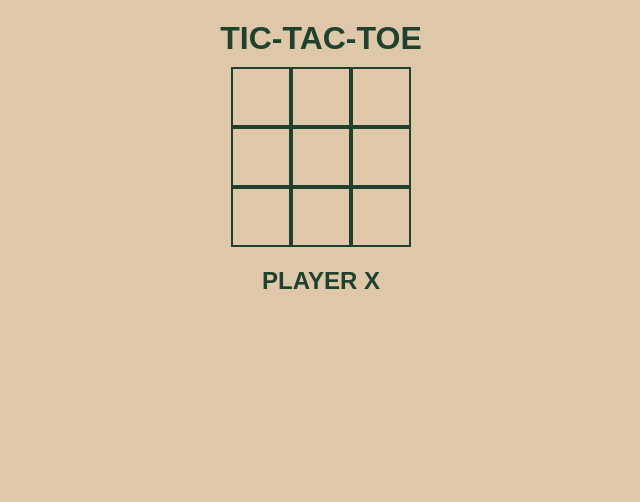
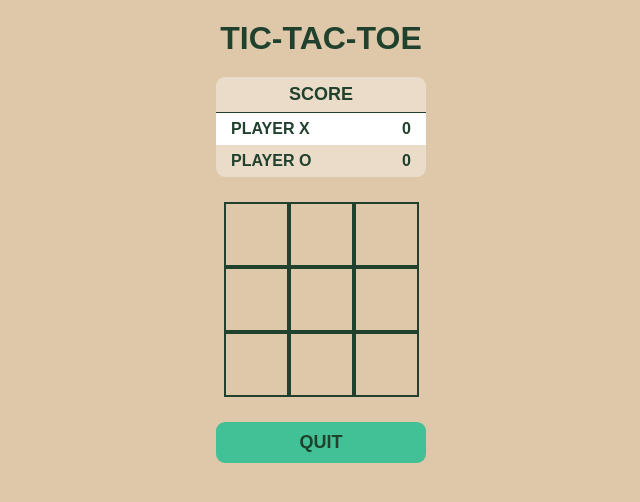
Before and after one commit to cesargodoi/tic-tac-toe, a Vue app: page / in a window 1280 px wide. Both pictures are taken after a click on the button "START GAME". Shown: the top 502 px of the page, without its empty margins (319-959 px from the left). Built offline with nearby package versions, Linux system fonts and the light colour scheme.

Commit message:
Scoreboard and GameControls components

```diff
--- a/src/App.vue
+++ b/src/App.vue
@@ -3,6 +3,15 @@
   <h1>Tic-Tac-Toe</h1>
   <!-- get players -->
   <get-players v-if="step === 'start'" @setPlayers="setPlayers" />
+  <!-- scoreboard -->
+  <scoreboard
+    v-if="step === 'game' || step === 'whoWon'"
+    :player="player"
+    :playerX="playerX"
+    :playerO="playerO"
+    :playerXWins="playerXWins"
+    :playerOWins="playerOWins"
+  />
   <!-- game  -->
   <game-grid
     v-if="step === 'game' || step === 'whoWon'"
@@ -12,8 +21,6 @@
     :reset="reset"
     @setItem="setItem"
   />
-  <!-- who plays -->
-  <h2 v-if="step === 'game'">{{ player === "X" ? playerX : playerO }}</h2>
   <!-- who won -->
   <div v-if="step === 'whoWon'" class="who-won">
     <h1 v-if="winner !== 'draw'">
@@ -21,9 +28,9 @@
       wins!
     </h1>
     <h1 v-else>It's a draw!</h1>
-    <button class="btn" @click="restart">restart</button>
-    <button class="btn" @click="quit">quit</button>
   </div>
+  <!-- game controls -->
+  <game-controls :step="step" @start="start" @quit="quit" />
 </template>
 
 <script>
@@ -51,6 +58,8 @@ export default {
       playerOShots: [],
       shots: 0,
       winner: null,
+      playerXWins: 0,
+      playerOWins: 0,
       winSeq: [],
       reset: false,
     };
@@ -100,13 +109,20 @@ export default {
           }
         }
         if (tryToMatch.length === 3) {
-          this.winner = this.player === "X" ? this.playerX : this.playerO;
+          if (this.player === "X") {
+            this.winner = this.playerX;
+            this.playerXWins++;
+          } else {
+            this.winner = this.playerO;
+            this.playerOWins++;
+          }
+
           this.winSeq = sequence;
           break;
         }
       }
     },
-    restart() {
+    start() {
       this.winner = null;
       this.winSeq = [];
       this.playerXShots = [];
@@ -122,6 +138,8 @@ export default {
       this.playerO = "";
       this.playerXShots = [];
       this.playerOShots = [];
+      this.playerXWins = 0;
+      this.playerOWins = 0;
       this.shots = 0;
       this.reset = !this.reset;
       this.step = "start";
--- /dev/null
+++ b/src/components/GameControls.vue
@@ -0,0 +1,26 @@
+<template>
+  <button class="btn" v-if="step === 'whoWon'" @click="start">start</button>
+  <button class="btn" v-if="step === 'game' || step === 'whoWon'" @click="quit">
+    quit
+  </button>
+</template>
+
+<script>
+export default {
+  name: "scoreboard",
+  props: {
+    step: String,
+  },
+  methods: {
+    start() {
+      this.$emit("start");
+    },
+    quit() {
+      this.$emit("quit");
+    },
+  },
+  emits: ["start", "quit"],
+};
+</script>
+
+<style scoped></style>
--- a/src/components/GameGrid.vue
+++ b/src/components/GameGrid.vue
@@ -47,4 +47,8 @@ export default {
 };
 </script>
 
-<style scoped></style>
+<style scoped>
+#game-grid {
+  margin: 20px 0;
+}
+</style>
--- a/src/components/GridItem.vue
+++ b/src/components/GridItem.vue
@@ -48,8 +48,8 @@ export default {
 <style scoped>
 button {
   margin: 0;
-  width: 60px;
-  height: 60px;
+  width: 65px;
+  height: 65px;
   border: 2px var(--text-color) solid;
   color: var(--text-color);
   font-size: 24pt;
--- /dev/null
+++ b/src/components/Scoreboard.vue
@@ -0,0 +1,61 @@
+<template>
+  <table border="0">
+    <tr>
+      <td colspan="2" class="header">Score</td>
+    </tr>
+    <tr :style="{ backgroundColor: xPlays }">
+      <td>{{ playerX }}</td>
+      <td style="text-align: end;">{{ playerXWins }}</td>
+    </tr>
+    <tr :style="{ backgroundColor: oPlays }">
+      <td>{{ playerO }}</td>
+      <td style="text-align: end;">{{ playerOWins }}</td>
+    </tr>
+  </table>
+</template>
+
+<script>
+export default {
+  name: "scoreboard",
+  props: {
+    player: String,
+    playerX: String,
+    playerO: String,
+    playerXWins: Number,
+    playerOWins: Number,
+  },
+  computed: {
+    xPlays() {
+      return this.player === "X" ? "#fff" : "";
+    },
+    oPlays() {
+      return this.player === "O" ? "#fff" : "";
+    },
+  },
+};
+</script>
+
+<style scoped>
+table {
+  border: none;
+  border-collapse: collapse;
+  width: 210px;
+  padding: 4px;
+  border-radius: 9px;
+  background-color: #ebdcc9;
+  margin-bottom: 5px;
+  font-size: 16px;
+  font-weight: bold;
+}
+
+td {
+  padding: 7px 15px;
+}
+
+.header {
+  font-size: 18px;
+  font-weight: bold;
+  text-align: center;
+  border-bottom: 1px solid;
+}
+</style>
--- a/src/css/global.css
+++ b/src/css/global.css
@@ -26,7 +26,7 @@ h2,
 h3 {
   font-weight: bold;
   text-align: center;
-  margin: 20px 0 10px;
+  margin: 20px 0 20px;
 }
 
 #app {
--- a/src/main.js
+++ b/src/main.js
@@ -3,10 +3,14 @@ import App from "./App.vue";
 
 import GetPlayers from "./components/GetPlayers.vue";
 import GameGrid from "./components/GameGrid.vue";
+import Scoreboard from "./components/Scoreboard.vue";
+import GameControls from "./components/GameControls.vue";
 
 const app = createApp(App);
 
 app.component("get-players", GetPlayers);
 app.component("game-grid", GameGrid);
+app.component("scoreboard", Scoreboard);
+app.component("game-controls", GameControls);
 
 app.mount("#app");
```
